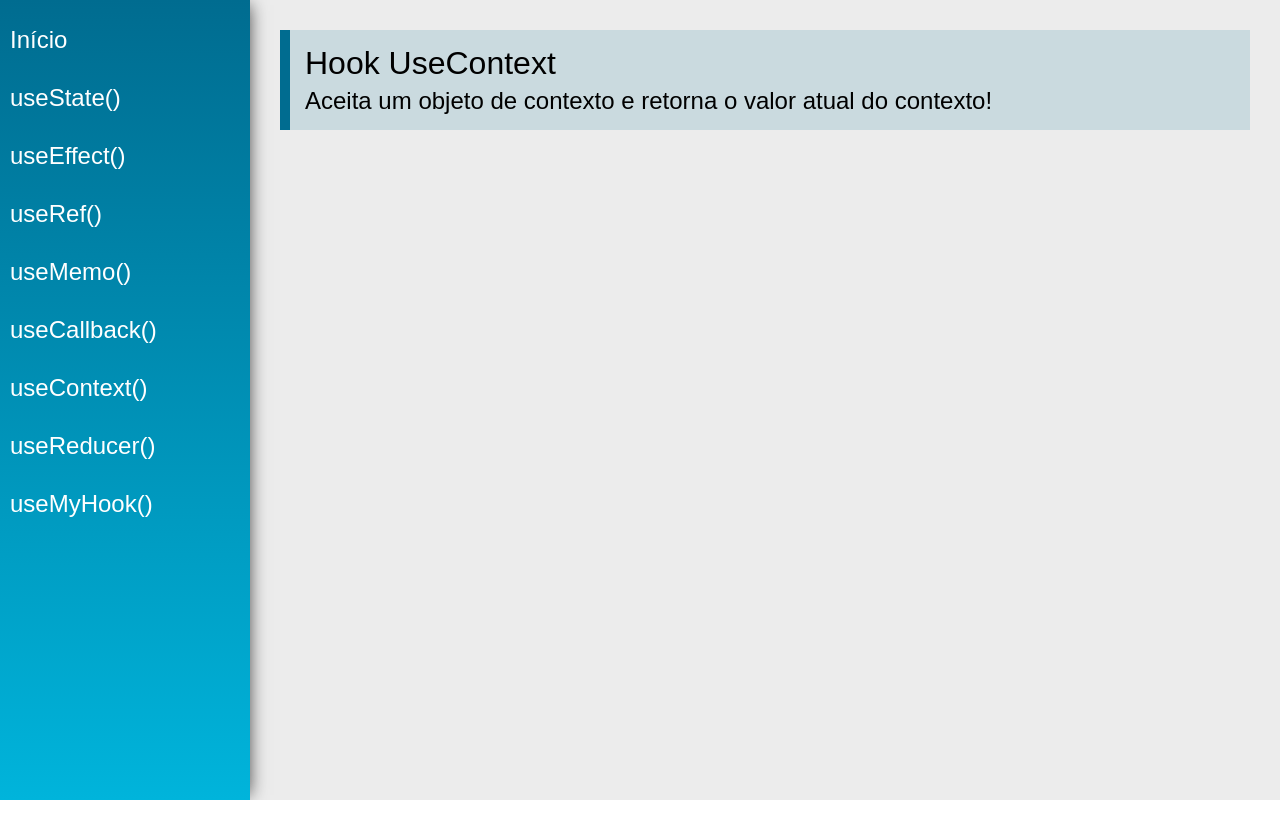
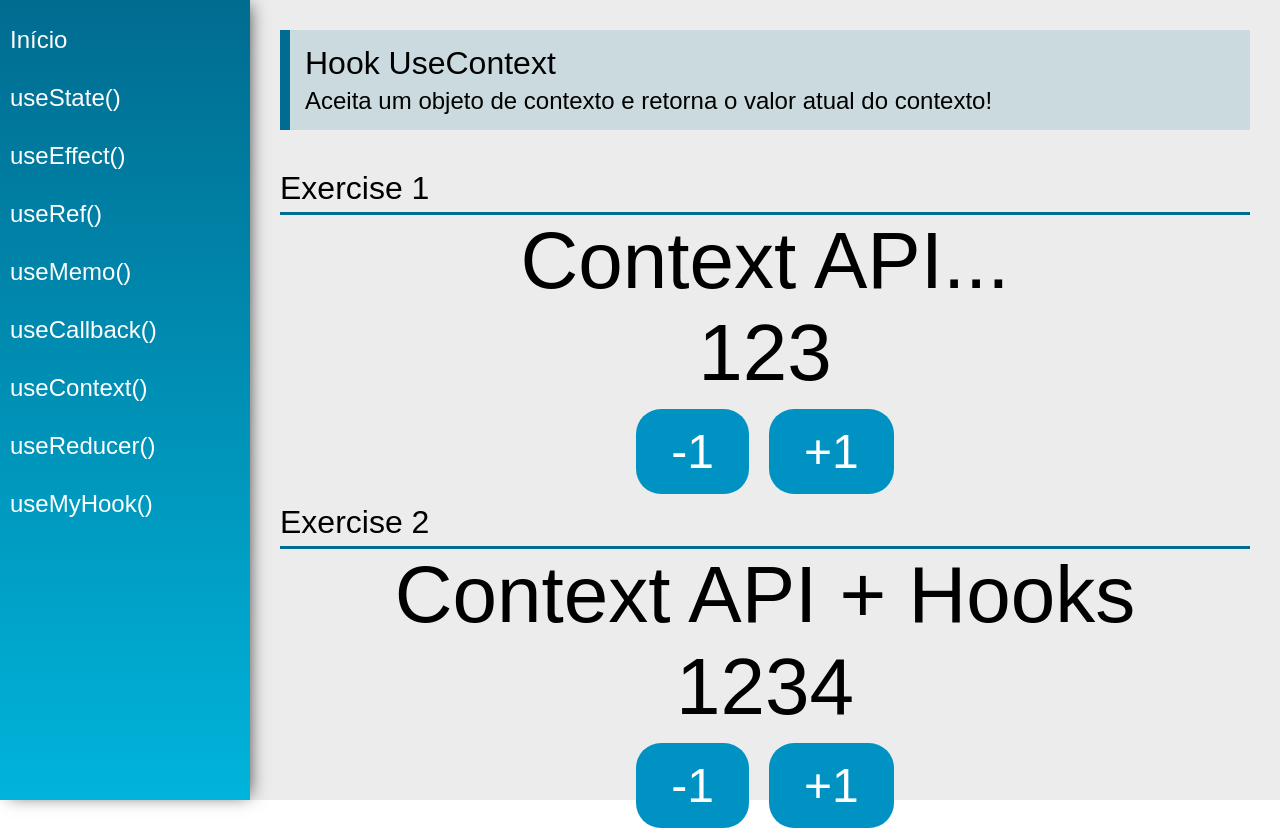
Before and after one commit to Guihenr1/react-hooks, a React (Create React App) app: page /useContext in a window 1280 px wide. Before the commit the page ends 800 px from the top, so only its background shows below. Built offline with nearby package versions, Linux system fonts and the light colour scheme.

Commit message:
UseContext

```diff
--- /dev/null
+++ b/src/data/DataContext.js
@@ -0,0 +1,10 @@
+import React from "react";
+
+export const data = {
+  number: 123,
+  text: "Context API...",
+};
+
+const DataContext = React.createContext(null);
+
+export default DataContext;
--- /dev/null
+++ b/src/data/Store.jsx
@@ -0,0 +1,34 @@
+import React, { useState } from "react";
+
+const initialState = {
+  number: 1234,
+  text: "Context API + Hooks",
+};
+
+export const AppContext = React.createContext(initialState);
+
+const Store = (props) => {
+  const [state, setState] = useState(initialState);
+
+  const updateState = (key, value) => {
+    setState({
+      ...state,
+      [key]: value,
+    });
+  };
+
+  return (
+    <AppContext.Provider
+      value={{
+        number: state.number,
+        text: state.text,
+        setNumber: (n) => updateState("number", n),
+        setText: (t) => updateState("text", t),
+      }}
+    >
+      {props.children}
+    </AppContext.Provider>
+  );
+};
+
+export default Store;
--- a/src/views/App.jsx
+++ b/src/views/App.jsx
@@ -1,20 +1,28 @@
-import './App.css'
-import React from 'react'
-import { BrowserRouter as Router } from  'react-router-dom'
+import "./App.css";
+import React, { useState } from "react";
+import { BrowserRouter as Router } from "react-router-dom";
 
-import Menu from '../components/layout/Menu'
-import Content from '../components/layout/Content'
+import Menu from "../components/layout/Menu";
+import Content from "../components/layout/Content";
 
-const App = props => {
+import DataContext, { data } from "../data/DataContext";
+import Store from "../data/Store";
+
+const App = (props) => {
+  const [state, setState] = useState(data);
 
   return (
+    <Store>
+      <DataContext.Provider value={{ state, setState }}>
         <div className="App">
           <Router>
             <Menu />
             <Content />
           </Router>
         </div>
-    )
-}
+      </DataContext.Provider>
+    </Store>
+  );
+};
 
-export default App
+export default App;
--- a/src/views/examples/UseContext.jsx
+++ b/src/views/examples/UseContext.jsx
@@ -1,15 +1,58 @@
-import React from 'react'
-import PageTitle from '../../components/layout/PageTitle'
+import React, { useContext } from "react";
+import PageTitle from "../../components/layout/PageTitle";
+import SectionTitle from "../../components/layout/SectionTitle";
+import DataContext from "../../data/DataContext";
+import { AppContext } from "../../data/Store";
 
 const UseContext = (props) => {
+  const context = useContext(DataContext);
+
+  const addNumber = (delta) => {
+    context.setState({
+      ...context.state,
+      number: context.state.number + delta,
+    });
+  };
+
+  const { number, text, setNumber } = useContext(AppContext);
+
   return (
     <div className="UseContext">
       <PageTitle
         title="Hook UseContext"
         subtitle="Aceita um objeto de contexto e retorna o valor atual do contexto!"
       />
+
+      <SectionTitle title="Exercise 1" />
+      <div className="center">
+        <span className="text">{context.state.text}</span>
+        <span className="text">{context.state.number}</span>
+
+        <div>
+          <button className="btn" onClick={() => addNumber(number - 1)}>
+            -1
+          </button>
+          <button className="btn" onClick={() => addNumber(number + 1)}>
+            +1
+          </button>
         </div>
-    )
-}
+      </div>
 
-export default UseContext
+      <SectionTitle title="Exercise 2" />
+      <div className="center">
+        <span className="text">{text}</span>
+        <span className="text">{number}</span>
+        <div>
+          <button className="btn" onClick={() => setNumber(number - 1)}>
+            -1
+          </button>
+          <button className="btn" onClick={() => setNumber(number + 1)}>
+            +1
+          </button>
+        </div>
+      </div>
+    </div>
+  );
+};
+
+export default UseContext;
```
Lines whose indentation alone changed are shown as unchanged.
